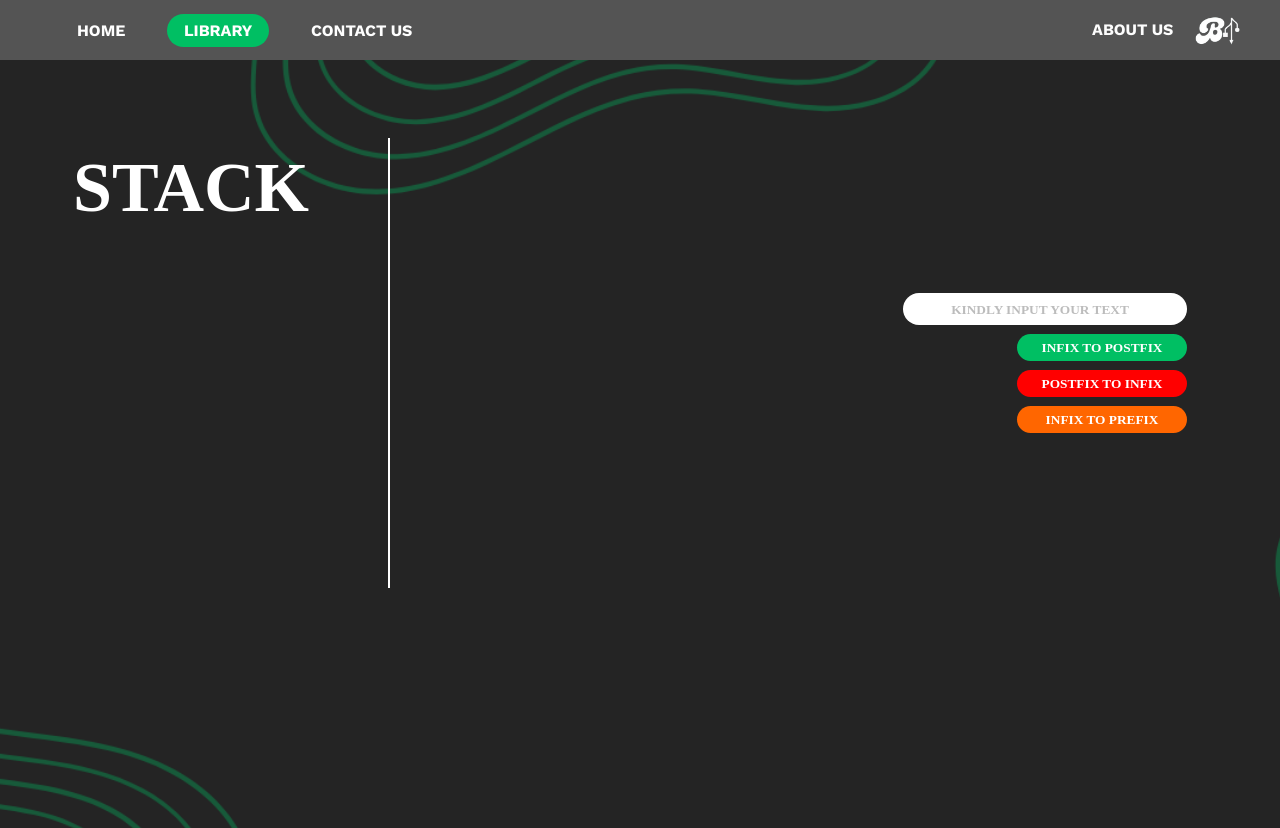
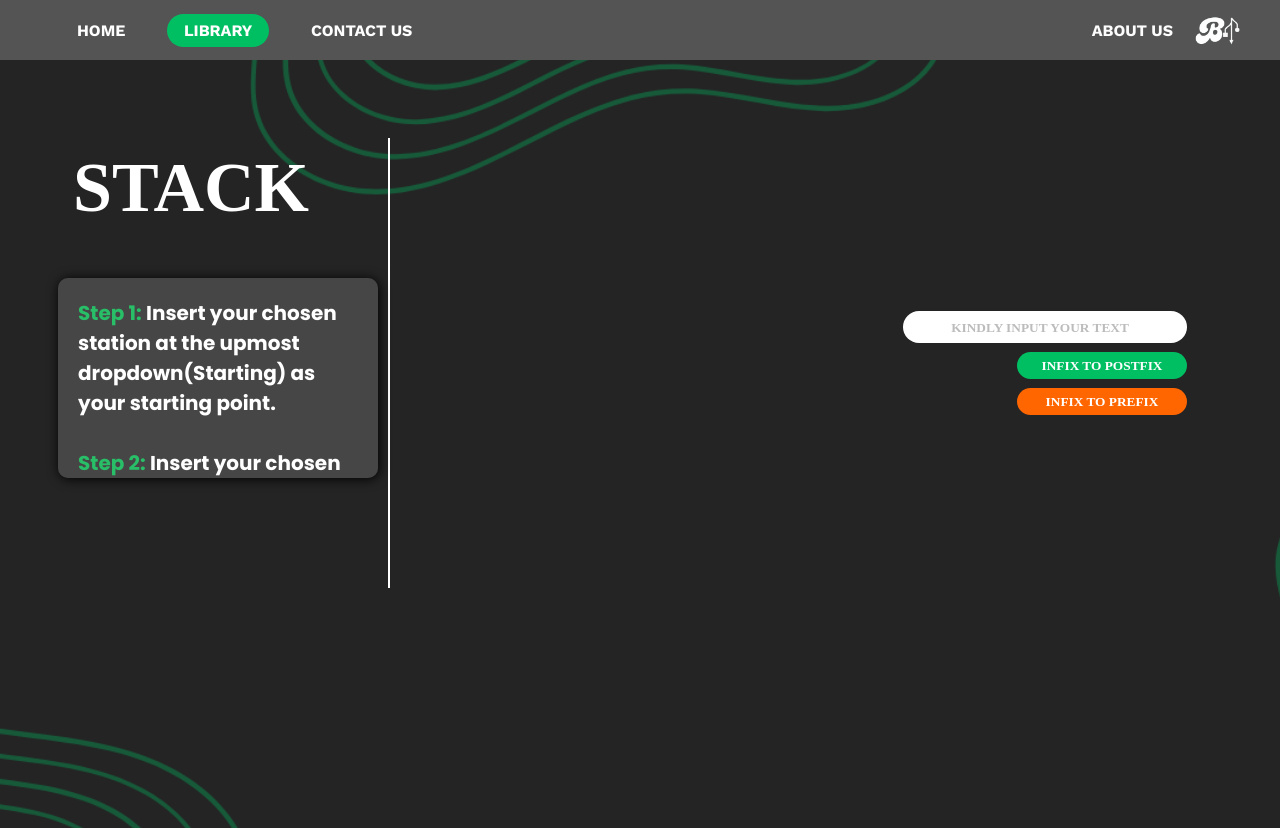
Before and after one commit to RheoCents/Baby-MEN-Webpage, a Flask app: page /work2 in a window 1280 px wide. Shown: the top 828 px of the page. Run offline with Flask 3, Linux system fonts and the light colour scheme; some web fonts are replaced.

Commit message:
stack with you

```diff
--- a/static/CSS/stack.css
+++ b/static/CSS/stack.css
@@ -10,6 +10,7 @@ body{
   background-repeat: no-repeat;
   padding-top: 100px;
   overflow: hidden;
+
 }
 
 
@@ -59,6 +60,19 @@ a.hlght{
   color: white;
 }
 
+.about-us-container{
+  display: flex;
+  justify-content: center;
+  align-items: center;
+  margin-right: 50px;
+}
+
+.logo{
+  height: 30px;
+  width: 45px;
+  margin-left: 5px;
+}
+
 .logo-img {
   width: 45px;
   height: 30px;
@@ -88,6 +102,7 @@ main{
   margin: 0;
   margin-top: 10px;
   margin-left: 15px;
+  margin-bottom: 50px;
 }
 .right-main{
   display: grid;
@@ -107,6 +122,10 @@ main{
   flex-direction: column;
   justify-content: flex-start;
   align-items: center;
+  text-align: center;
+  color: white;
+  font-family: 'Glacial Indifference';
+  font-weight: bold;
 
 }
 .steps-container{
@@ -190,3 +209,48 @@ main{
   color: #ff6600; /* Orange color for hover */
   cursor: pointer;
 }
+
+.book {
+  margin-right: 50px;
+  position: relative;
+  border-radius: 10px;
+  width: 320px;
+  height: 200px;
+  font-family: 'Poppins';
+  background-color: #474646;
+  -webkit-box-shadow: 1px 1px 12px #000;
+  box-shadow: 1px 1px 12px #000;
+  -webkit-transform: preserve-3d;
+  -ms-transform: preserve-3d;
+  transform: preserve-3d;
+  -webkit-perspective: 2000px;
+  perspective: 2000px;
+  display: -webkit-box;
+  display: -ms-flexbox;
+  display: flex;
+  -webkit-box-align: center;
+  -webkit-box-pack: center;
+  -ms-flex-pack: center;
+  color: white;
+  overflow: hidden;
+  overflow-y: auto;
+}
+.book::-webkit-scrollbar {
+  width: 4px;
+}
+
+.book::-webkit-scrollbar-thumb {
+  background-color: #28bf68;
+}
+
+.book::-webkit-scrollbar-track {
+  background-color: solid transparent;
+  border-radius: 4px;
+}
+
+p {
+  margin-left: 20px;
+  margin-right: 20px;
+  font-size: 20px;
+  font-weight: bolder;
+}
--- a/templates/stack.html
+++ b/templates/stack.html
@@ -25,82 +25,56 @@
             <li><a href="/works" class="hlght">LIBRARY</a></li>
             <li><a href="/contactus">CONTACT US</a></li>
         </ul>
-      <div>
+        <div class="about-us-container">
             <a href="/aboutus">ABOUT US</a>
-          <img class="logo-img" src="{{ url_for('static', filename='images/Logo1.png') }}">
+            <img class="logo" src="{{ url_for('static', filename='background/Logo1.png') }}">
         </div>
-  </nav>
     </nav>
   </div>
 
   <main>
     <div class="left-main">
+
       <p class="title">STACK</p>
+
+      <div class="book">
+        <p style="color: white;">
+            <span style="color: #28bf68;">Step 1:</span>
+            Insert your chosen station at the upmost dropdown(Starting) as your starting point.
+            <br>
+            <br>
+            <span style="color: #28bf68;">Step 2:</span>
+            Insert your chosen station at the 2nd dropdown(Ending) for your end point.
+            <br>
+            <br>
+            <span style="color: #28bf68;">Step 3:</span>
+            Click the "Find Path" button if you're done and look at the box to the right for the shortest distance.
+        </p>
+      </div>
+
     </div>
 
     <div class="right-main">
       <div class="steps-section" id="steps">
-        <!-- Steps will be dynamically inserted here -->
+        {% if steps %}
+            <!-- <p><strong>Steps:</strong></p> -->
+            {% for step in steps %}
+                <div class="steps-container">{{ step }}</div>
+            {% endfor %}
+        {% endif %}
     </div>
 
-      <div class="input-section">
-        <input class="input-text" id="expression" type="text" placeholder="KINDLY INPUT YOUR TEXT" autocomplete="off" required>
-        <button class="infix-postfix" onclick="convertExpression('infix_to_postfix')">INFIX TO POSTFIX</button>
-        <button class="postfix-infix" onclick="convertExpression('postfix_to_infix')">POSTFIX TO INFIX</button>
-        <button class="infix-prefix" onclick="convertExpression('infix_to_prefix')">INFIX TO PREFIX</button>
-      </div>
+
+      <form method="POST" action="/work2" class="input-section">
+          <input class="input-text" id="expression" name="expression" type="text" placeholder="KINDLY INPUT YOUR TEXT" autocomplete="off" required>
+          <!-- <input type="hidden" name="conversion_type" value="infix_to_postfix" class="conversion-type"> -->
+          <button name="conversion_type" value="infix_to_postfix" type="submit" class="infix-postfix">INFIX TO POSTFIX</button>
+          <!-- <button name="conversion_type" value="postfix_to_infix" type="submit" class="postfix-infix">POSTFIX TO INFIX</button> -->
+          <button name="conversion_type" value="infix_to_prefix" type="submit" class="infix-prefix">INFIX TO PREFIX</button>
+      </form>
     </div>
   </main>
 
-  <script>
-    function convertExpression(conversionType) {
-        let expression = document.getElementById("expression").value;
-
-        if (!expression.trim()) {
-            alert("Please enter an expression!");
-            return;
-        }
-
-        fetch("/work2", {
-            method: "POST",
-            headers: { "Content-Type": "application/json" },
-            body: JSON.stringify({ expression: expression, conversion_type: conversionType })
-        })
-        .then(response => {
-            if (!response.ok) {
-                throw new Error("Network response was not ok");
-            }
-            return response.json();
-        })
-        .then(data => {
-            let stepsContainer = document.getElementById("steps");
-            stepsContainer.innerHTML = "";  // Clear previous steps
-
-            if (data.steps && Array.isArray(data.steps)) {
-                if (data.steps.length > 0) {
-                    // Populate the steps
-                    data.steps.forEach(step => {
-                        let stepDiv = document.createElement("div");
-                        stepDiv.className = "steps-container";
-                        stepDiv.textContent = step;
-                        stepsContainer.appendChild(stepDiv);
-                    });
-                } else {
-                    // If there are no steps, show this message
-                    stepsContainer.innerHTML = "No steps available for this expression or invalid expression.";
-                }
-            } else {
-                // If 'steps' is not an array or is missing
-                stepsContainer.innerHTML = "Unexpected response format or invalid expression.";
-            }
-        })
-        .catch(error => {
-            console.error("Error:", error);
-            let stepsContainer = document.getElementById("steps");
-            stepsContainer.innerHTML = "An error occurred: " + error.message;  // Show error message to user
-        });
-    }
-</script>
 
 
 </body>
```
Lines whose indentation alone changed are shown as unchanged.
